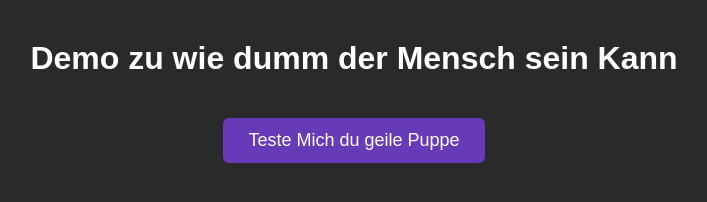
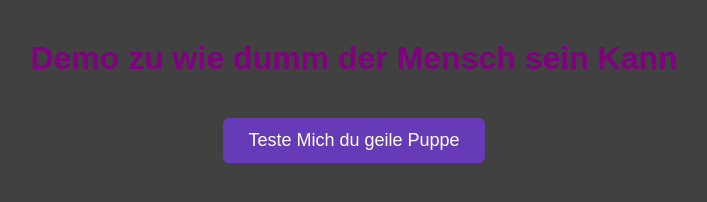
Before and after one commit to DEERSTUDIO101/Fisch-, a plain HTML site: page index.html in a window 1280 px wide. Shown: the whole page, without its empty margins (286-993 px from the left). Drawn offline with Linux system fonts and the light colour scheme.

Commit message:
Update index.html

```diff
--- a/index.html
+++ b/index.html
@@ -6,8 +6,8 @@
   <title>School Demo</title>
   <style>
     body {
-      background-color: #2a2a2a;
-      color: white;
+      background-color: #424141;
+      color: purple;
       font-family: Arial, sans-serif;
       text-align: center;
       margin: 0;
@@ -30,7 +30,7 @@
     }
 
     button:hover {
-      background-color: #8e24aa;
+      background-color: #261445;
     }
 
     #gif-container, #info {
```
